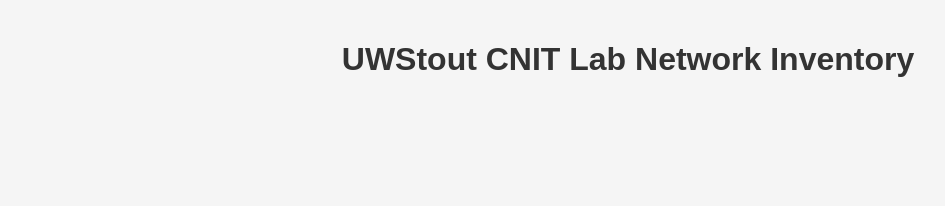
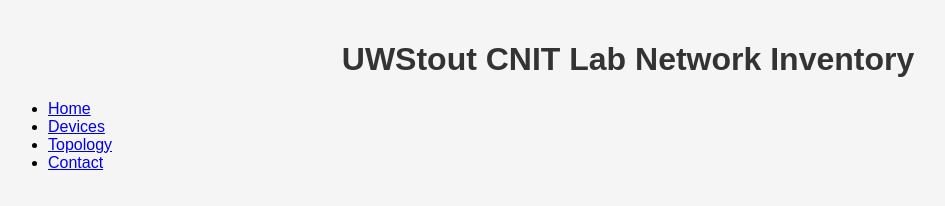
Before and after one commit to starthein/Collaborative-network-device-inventory-site, a plain HTML site: page index.html in a window 1280 px wide. Shown: the whole page, without its empty margins (12-957 px from the left). Drawn offline with Linux system fonts and the light colour scheme.

Commit message:
Add navigation menu

```diff
--- a/index.html
+++ b/index.html
@@ -10,4 +10,12 @@
 <!-- Device cards will be added here -->
 </div>
 </body>
+<nav class="main-nav">
+ <ul>
+ <li><a href="#home">Home</a></li>
+ <li><a href="#devices">Devices</a></li>
+ <li><a href="#topology">Topology</a></li>
+ <li><a href="#contact">Contact</a></li>
+ </ul>
+</nav>
 </html>
```
